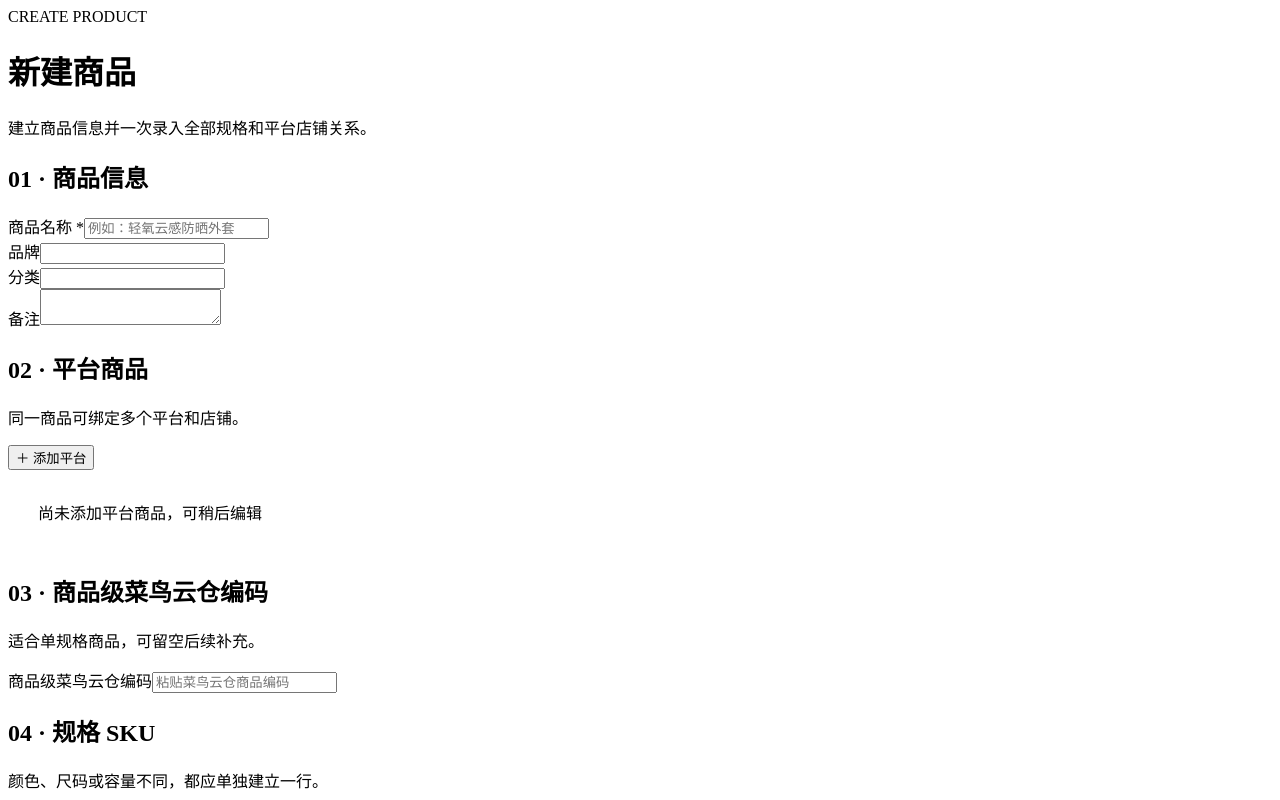
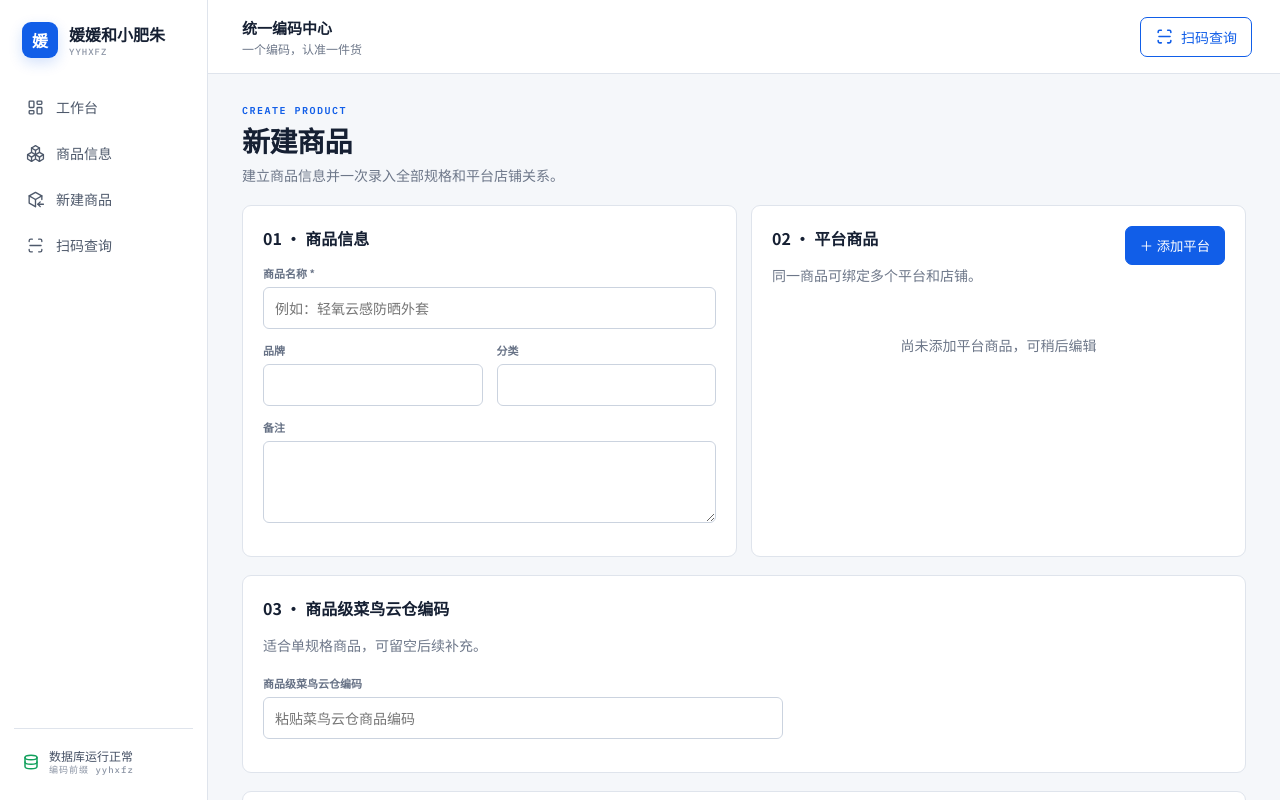
Before and after one commit to zsczgg/shangjiabianma, a Next.js app: page /products/new in a window 1280 px wide. Shown: the top 800 px of the page. Built offline with nearby package versions, Linux system fonts and the light colour scheme.

Commit message:
Add src/app/layout.tsx

```diff
--- /dev/null
+++ b/src/app/layout.tsx
@@ -0,0 +1,4 @@
+import type { Metadata } from 'next';import Link from 'next/link';import { IconLayoutDashboard,IconPackages,IconPackageImport,IconScan,IconDatabase } from '@tabler/icons-react';import './globals.css';
+export const metadata:Metadata={title:'媛媛和小肥朱',description:'统一商品编码管理系统'};
+const nav=[['/','工作台',IconLayoutDashboard],['/products','商品信息',IconPackages],['/products/new','新建商品',IconPackageImport],['/scan','扫码查询',IconScan]] as const;
+export default function RootLayout({children}:{children:React.ReactNode}){return <html lang="zh-CN"><body><div className="shell"><aside><Link href="/" className="brand"><span className="brandmark">媛</span><span>媛媛和小肥朱<small>YYHXFZ</small></span></Link><nav>{nav.map(([href,label,Icon])=><Link href={href} key={href}><Icon stroke={1.7}/>{label}</Link>)}</nav><div className="aside-foot"><IconDatabase/><span>数据库运行正常<small>编码前缀 yyhxfz</small></span></div></aside><main><header><div><b>统一编码中心</b><span>一个编码，认准一件货</span></div><Link className="scan-btn" href="/scan"><IconScan/> 扫码查询</Link></header>{children}</main></div></body></html>}
```
